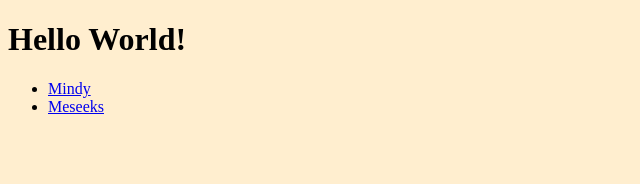
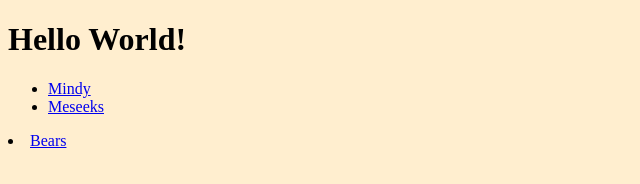
Before and after one commit to lifesucksdropout/lifesucksdropout.github.io, a plain HTML site: page index.html in a window 1280 px wide. Shown: the full height of the page, 0-640 px from the left. Drawn offline with Linux system fonts and the light colour scheme.

Commit message:
Update index.html

```diff
--- a/index.html
+++ b/index.html
@@ -11,6 +11,7 @@
     <ul>
       <li><a href="mindy.html">Mindy</a></li>
       <li><a href="meseeks.html">Meseeks</a></ul></li>
+      <li><a href="bears.html">Bears</a></li>
   </nav>
 
 
```
